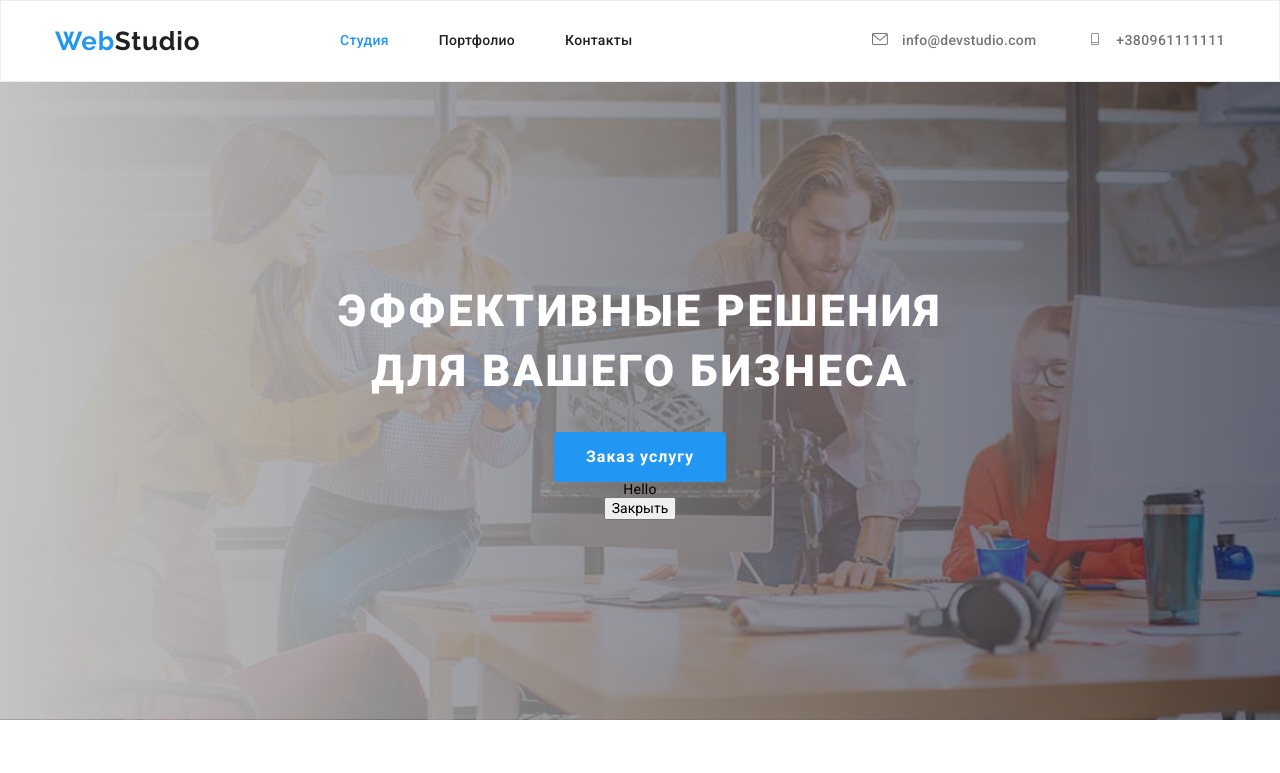
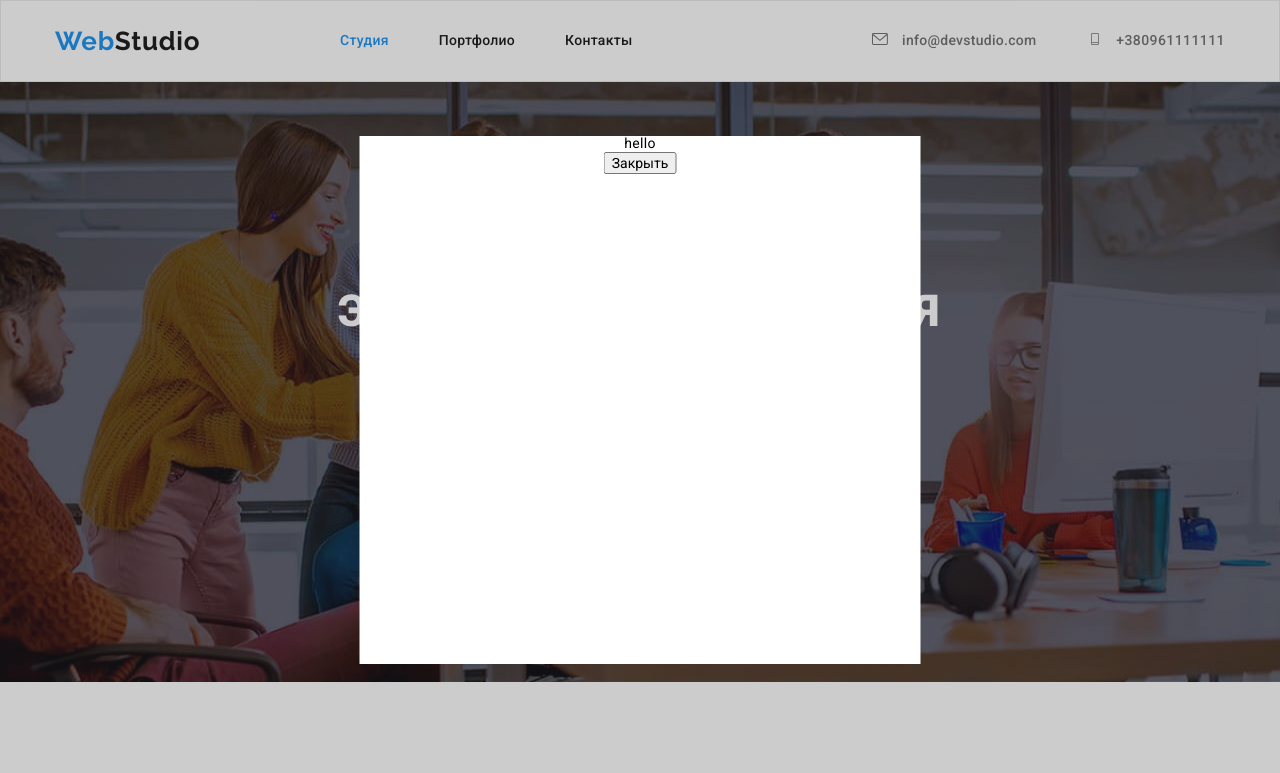
Before and after one commit to leonid12z/goit-markup-hw-05, a plain HTML site: page index.html in a window 1280 px wide. Both pictures are taken after a click on the button "Заказ услугу". Shown: the top 773 px of the page. Drawn offline with nearby package versions, Linux system fonts and the light colour scheme.

Commit message:
12.08.2021 год

```diff
--- a/css/styles.css
+++ b/css/styles.css
@@ -15,7 +15,7 @@
   --fill-color: #afb1b8;
   --color-grey: rgba(47, 48, 58, 0.4);
   --color-white: rgba(255, 255, 255, 0.1);
-  --color-gradient:#C4C4C4;
+  --color-gradient: #c4c4c4;
 }
 
 body {
@@ -186,8 +186,6 @@ p {
 .hero {
   text-align: center;
   padding: 200px 0;
-
-  /* background-color: var(--background-color); */
 }
 
 .hero {
@@ -196,23 +194,47 @@ p {
   margin-left: auto;
   margin-right: auto;
 
-  background-image: linear-gradient(to right,
+  background-image: linear-gradient(
+      to right,
+      rgba(47, 48, 58, 0.4),
+      rgba(47, 48, 58, 0.4)
+    ),
+    url("../images/zaglavnay.img.jpg");
 
-   rgba(196, 196, 196, 1),
-
-   rgba(47, 48, 58, 0.4)
-
-  ),
-
-  url("../images/zaglavnay.img.jpg");
-
- /* outline: 1px solid black; */
+  /* outline: 1px solid black; */
 
   background-repeat: no-repeat;
   background-position: center;
   background-size: cover;
 }
 
+.backdrop {
+  position: fixed;
+  width: 100%;
+  height: 100%;
+
+  top: 0;
+  left: 0;
+
+  background: rgba(0, 0, 0, 0.2);
+}
+
+.backdrop.is-hidden {
+  opacity: 0;
+  pointer-events: none;
+}
+
+.modal {
+  position: absolute;
+  top: 50%;
+  left: 50%;
+  transform: translate(-50%, -50%);
+
+  height: 528px;
+  width: 561px;
+
+  background: var(--brand-color);
+}
 
 /*Эффективное решение*/
 .hero-contaner {
@@ -624,7 +646,6 @@ p {
 
 /* .pic-container:hover, */
 .pic-text:hover {
-
   box-shadow: 0px 1px 1px rgba(0, 0, 0, 0.12), 0px 4px 4px rgba(0, 0, 0, 0.06),
     1px 4px 6px rgba(0, 0, 0, 0.16);
 }
--- a/index.html
+++ b/index.html
@@ -49,11 +49,11 @@
         <section class="hero">
             <div class="container hero-contaner">
             <h1 class="hero-big">Эффективные решения для вашего бизнеса</h1>
-            <button data-modal-open type="button" class="hero_button_form">Заказ услугу</button>
-            <div class="backdrop is-hidden"data-modal>
+            <button data-modal-open  type="button" class="hero_button_form">Заказ услугу</button>
+            <div class="backdrop is-hidden" data-modal>
             <div class="modal">
-                <p>Hello</p>
-            <button data-modal-close>Закрыть</button>
+                <p>hello</p>
+            <button data-modal-close class="button-backdrop">Закрыть</button>
             </div>
             </div>
             </div>
```
Also changed, not shown: images/krestik.svg (added).
